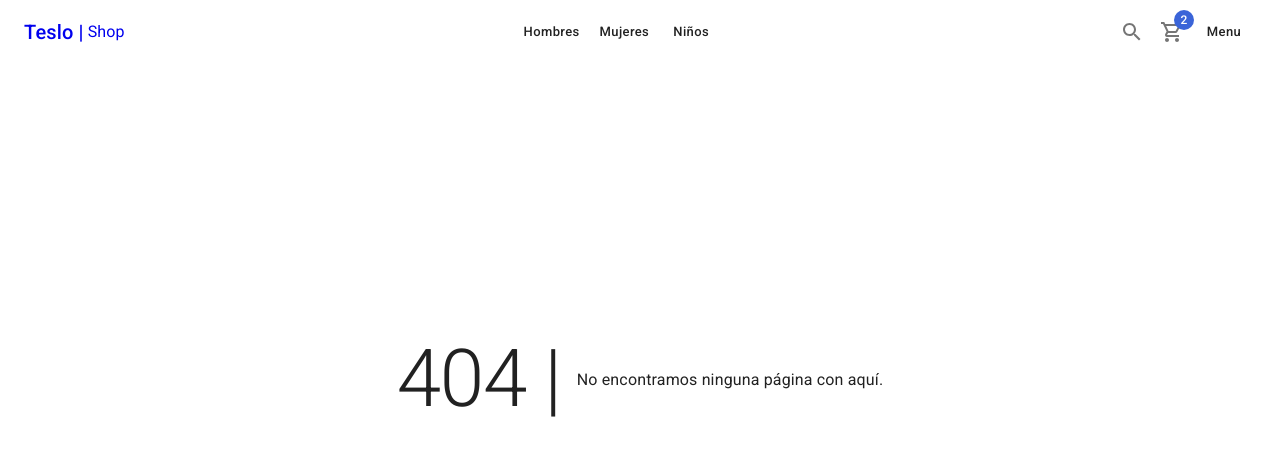
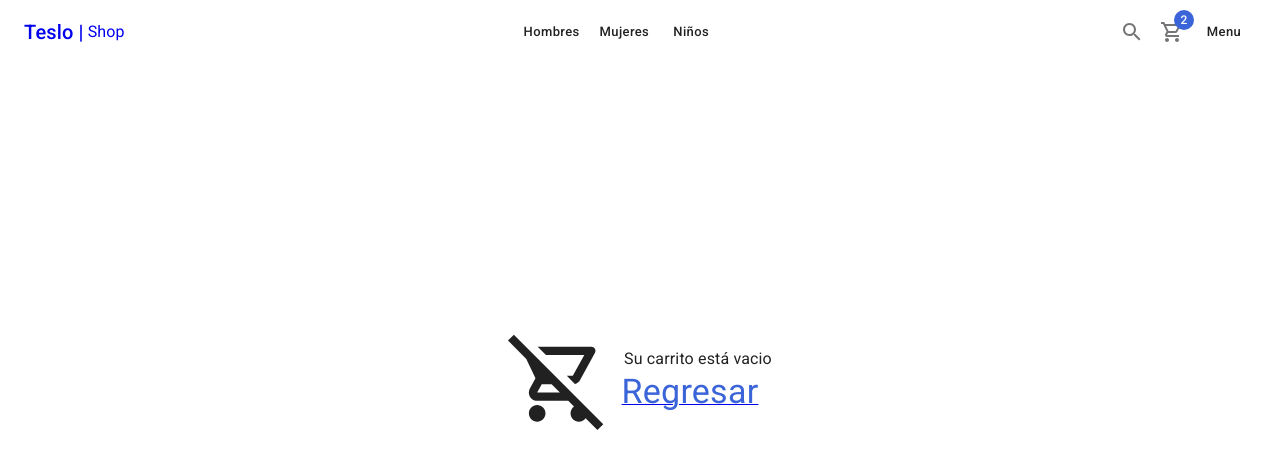
Before and after one commit to carlosraez/teslo-shop, a Next.js app: page /cart/empty in a window 1280 px wide. Before the commit this address had no page. Shown: the top 468 px of the page. Built offline with nearby package versions, Linux system fonts and the light colour scheme.

Commit message:
feat cart empty

```diff
--- /dev/null
+++ b/src/pages/cart/empty.tsx
@@ -0,0 +1,33 @@
+import NextLink from "next/link";
+
+import { ShopLayout } from "@/components/layout";
+import { RemoveShoppingCartOutlined } from "@mui/icons-material";
+import { Box, Link, Typography } from "@mui/material";
+
+const EmptyPage = () => {
+  return (
+    <ShopLayout
+      title="Carrito Vacio"
+      pageDescription="No hay articulos en el carrito"
+    >
+      <Box
+        display="flex"
+        justifyContent="center"
+        alignItems="center"
+        height="calc(100vh - 200px)"
+        sx={{ flexDirection: { xs: "colum", row: "row" } }}
+      >
+        <RemoveShoppingCartOutlined sx={{ fontSize: 100 }} />
+        <Box display="flex" flexDirection="column" alignItems="center">
+          <Typography marginLeft={2}>Su carrito está vacio</Typography>
+          <NextLink href="/" passHref>
+            <Link typography={"h4"} color="secondary">
+              Regresar
+            </Link>
+          </NextLink>
+        </Box>
+      </Box>
+    </ShopLayout>
+  );
+};
+export default EmptyPage;
```
